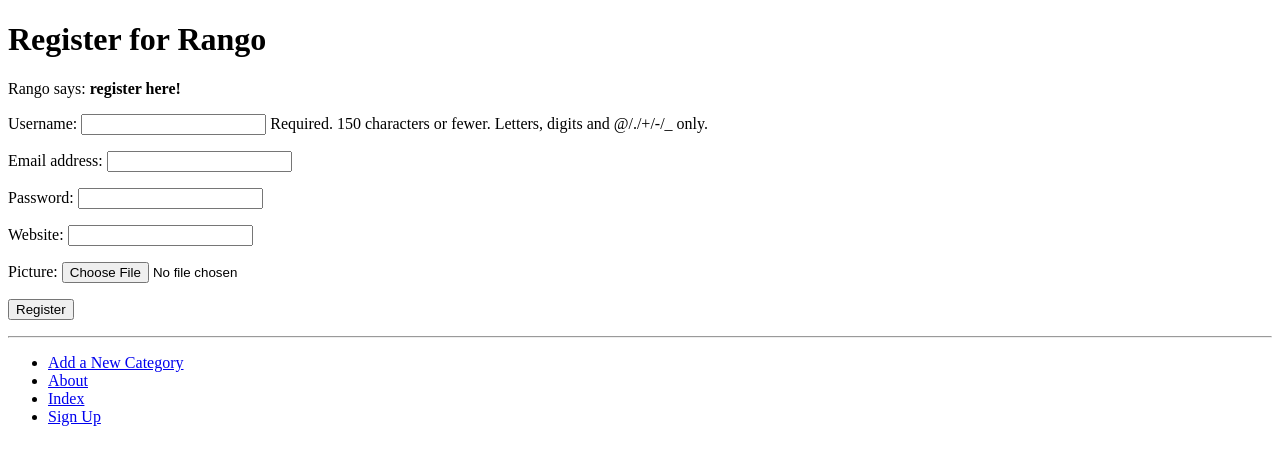
After one commit to 2759826YipJosh/tango_with_django_project, a Django app: page /rango/register/ in a window 1280 px wide. The commit adds this page. Shown: the top 465 px of the page. Run offline with Django 3.2, Linux system fonts and the light colour scheme; data that the repository does not hold is empty.

Commit message:
upto chapter 9.7

```diff
--- a/rango/admin.py
+++ b/rango/admin.py
@@ -1,4 +1,5 @@
 from django.contrib import admin
+from rango.models import UserProfile
 
 # Register your models here.
 
@@ -21,3 +22,4 @@ class CategoryAdmin(admin.ModelAdmin):
 
 admin.site.register(Page, PageAdmin)
 admin.site.register(Category, CategoryAdmin)
+admin.site.register(UserProfile)
--- a/rango/forms.py
+++ b/rango/forms.py
@@ -1,5 +1,10 @@
 from django import forms
 from rango.models import Page, Category
+from django.contrib.auth.models import User
+from rango.models import UserProfile
+
+
+
 
 
 class CategoryForm(forms.ModelForm):
@@ -52,3 +57,17 @@ class PageForm(forms.ModelForm):
         exclude = ('category',)
     # or specify the fields to include (don't include the category field).
     #fields = ('title', 'url', 'views')
+
+
+
+class UserForm(forms.ModelForm):
+    password = forms.CharField(widget=forms.PasswordInput())
+
+    class Meta:
+        model = User
+        fields = ('username', 'email', 'password',)
+
+class UserProfileForm(forms.ModelForm):
+    class Meta:
+        model = UserProfile
+        fields = ('website', 'picture',)
--- a/rango/models.py
+++ b/rango/models.py
@@ -1,5 +1,6 @@
 from django.db import models
 from django.template.defaultfilters import slugify
+from django.contrib.auth.models import User
 
 # Create your models here.
 
@@ -36,3 +37,15 @@ class Page(models.Model):
 
     def __str__(self):
         return self.title
+
+
+
+class UserProfile(models.Model):
+# This line is required. Links UserProfile to a User model instance.
+    user = models.OneToOneField(User, on_delete=models.CASCADE)
+# The additional attributes we wish to include.
+    website = models.URLField(blank=True)
+    picture = models.ImageField(upload_to='profile_images', blank=True)
+
+    def __str__(self):
+        return self.user.username
--- a/rango/urls.py
+++ b/rango/urls.py
@@ -3,11 +3,22 @@ from rango import views
 
 app_name = 'rango'
 
+# urlpatterns = [
+# path('', views.index, name='index'),
+# path('about/', views.about, name='about'),
+# path('category/<slug:category_name_slug>/', views.show_category,
+# name='show_category'),
+# path('add_category/', views.add_category, name='add_category'),
+# path('category/<slug:category_name_slug>/add_page/', views.add_page, name='add_page'),
+# ]
+
 urlpatterns = [
 path('', views.index, name='index'),
 path('about/', views.about, name='about'),
+path('category/<slug:category_name_slug>/add_page/', views.add_page,
+name='add_page'),
 path('category/<slug:category_name_slug>/', views.show_category,
 name='show_category'),
 path('add_category/', views.add_category, name='add_category'),
-path('category/<slug:category_name_slug>/add_page/', views.add_page, name='add_page'),
+path('register/', views.register, name='register'), # New mapping!
 ]
--- a/rango/views.py
+++ b/rango/views.py
@@ -5,6 +5,7 @@ from rango.models import Page
 from rango.forms import CategoryForm
 from django.shortcuts import redirect
 from rango.forms import PageForm
+from rango.forms import UserForm, UserProfileForm
 
 
 
@@ -121,6 +122,80 @@ def add_page(request, category_name_slug):
 
 
 
+def register(request):
+# A boolean value for telling the template
+# whether the registration was successful.
+# Set to False initially. Code changes value to
+# True when registration succeeds.
+    registered = False
+
+# If it's a HTTP POST, we're interested in processing form data.
+    if request.method == 'POST':
+# Attempt to grab information from the raw form information.
+# Note that we make use of both UserForm and UserProfileForm.
+        user_form = UserForm(request.POST)
+        profile_form = UserProfileForm(request.POST)
+
+# If the two forms are valid...
+        if user_form.is_valid() and profile_form.is_valid():
+# Save the user's form data to the database.
+            user = user_form.save()
+
+# Now we hash the password with the set_password method.
+# Once hashed, we can update the user object.
+            user.set_password(user.password)
+            user.save()
+
+# Now sort out the UserProfile instance.
+# Since we need to set the user attribute ourselves,
+# we set commit=False. This delays saving the model
+# until we're ready to avoid integrity problems.
+            profile = profile_form.save(commit=False)
+            profile.user = user
+
+# Did the user provide a profile picture?
+# If so, we need to get it from the input form and
+#put it in the UserProfile model.
+            if 'picture' in request.FILES:
+                profile.picture = request.FILES['picture']
+
+# Now we save the UserProfile model instance.
+            profile.save()
+
+# Update our variable to indicate that the template
+# registration was successful.
+            registered = True
+        else:
+# Invalid form or forms - mistakes or something else?
+# Print problems to the terminal.
+            print(user_form.errors, profile_form.errors)
+    else:
+# Not a HTTP POST, so we render our form using two ModelForm instances.
+# These forms will be blank, ready for user input.
+        user_form = UserForm()
+        profile_form = UserProfileForm()
+
+# Render the template depending on the context.
+    return render(request, 'rango/register.html',
+                  context = {'user_form': user_form,
+                             'profile_form': profile_form,
+                             'registered': registered})
+
+
+
+
+
+
+
+
+
+
+
+
+
+
+
+
 
 
 
--- a/templates/rango/base.html
+++ b/templates/rango/base.html
@@ -28,6 +28,7 @@
 <li><a href="{% url 'rango:add_category' %}">Add a New Category</a></l\i>
 <li><a href="{% url 'rango:about' %}">About</a></li>
 <li><a href="{% url 'rango:index' %}">Index</a></li>
+<li><a href="{% url 'rango:register' %}">Sign Up</a></li>
 </ul>
 </div>
 </body>
--- /dev/null
+++ b/templates/rango/register.html
@@ -0,0 +1,26 @@
+{% extends 'rango/base.html' %}
+{% load staticfiles %}
+
+{% block title_block %}
+    Register
+{% endblock %}
+{% block body_block %}
+<h1>Register for Rango</h1>
+{% if registered %}
+Rango says: <strong>thank you for registering!</strong>
+<a href="{% url 'rango:index' %}">Return to the homepage.</a><br />
+{% else %}
+Rango says: <strong>register here!</strong><br />
+<form id="user_form" method="post" action="{% url 'rango:register' %}"
+    enctype="multipart/form-data">
+
+    {% csrf_token %}
+
+    {{ user_form.as_p }}
+    {{ profile_form.as_p }}
+
+<!-- Provide a button to click to submit the form. -->
+    <input type="submit" name="submit" value="Register" />
+</form>
+{% endif %}
+{% endblock %}
```
Also changed, not shown: rango/migrations/0005_userprofile.py (added).
